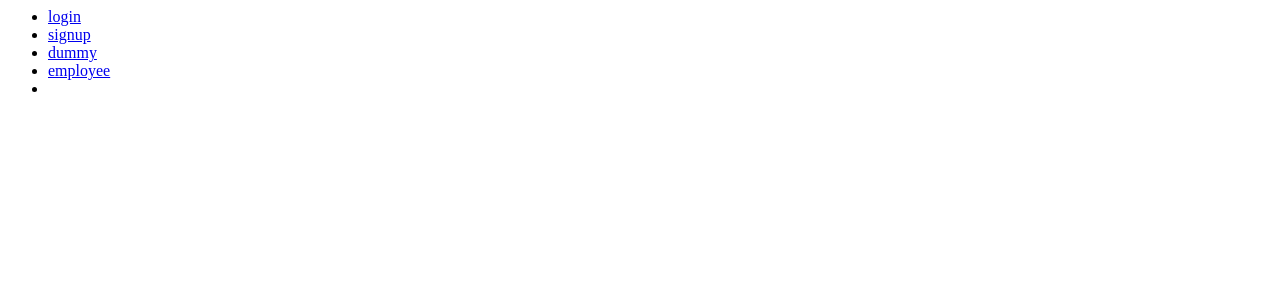
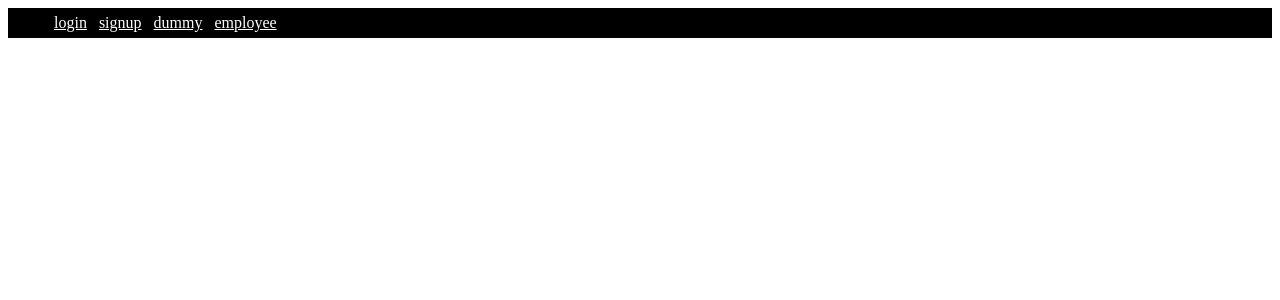
Before and after one commit to farinoor/faritha1, an Angular app: page / in a window 1280 px wide. Shown: the top 300 px of the page. Built offline with nearby package versions, Linux system fonts and the light colour scheme.

Commit message:
1 file modified

```diff
--- a/src/app/navbar/navbar.component.css
+++ b/src/app/navbar/navbar.component.css
@@ -0,0 +1,10 @@
+li {
+  display: inline-block;
+  padding: 6px;
+}
+a {
+  color: white;
+}
+nav {
+  background-color: black;
+}
```
